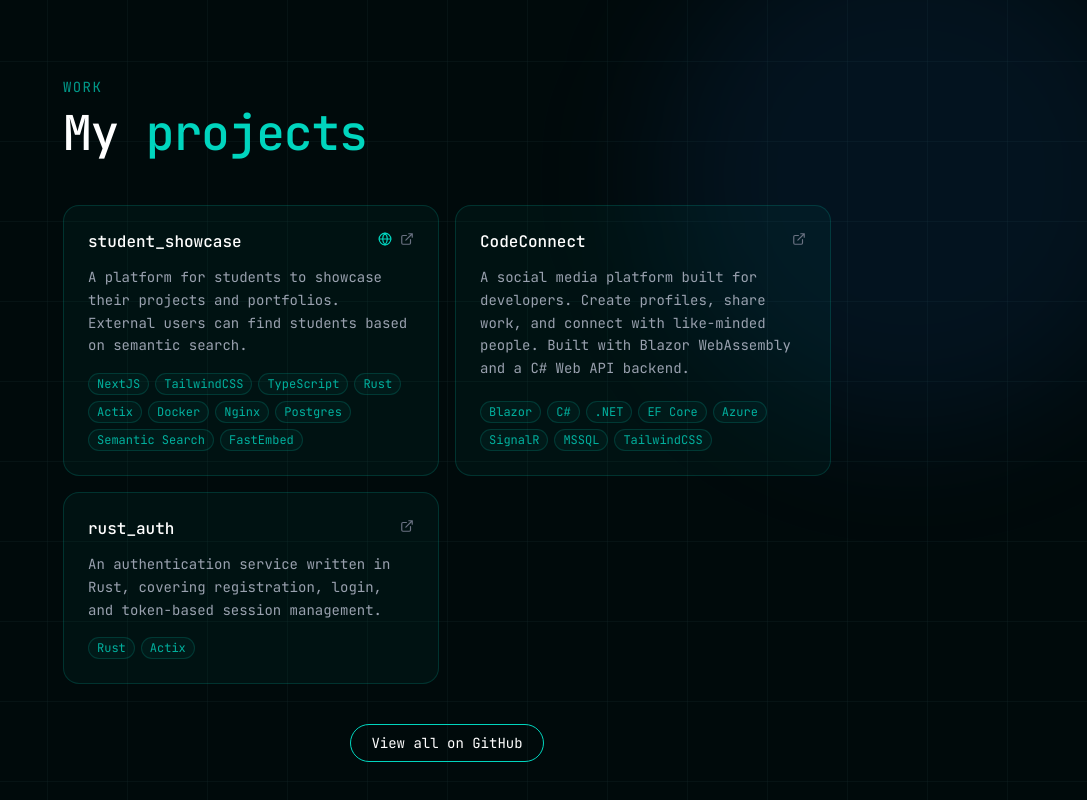
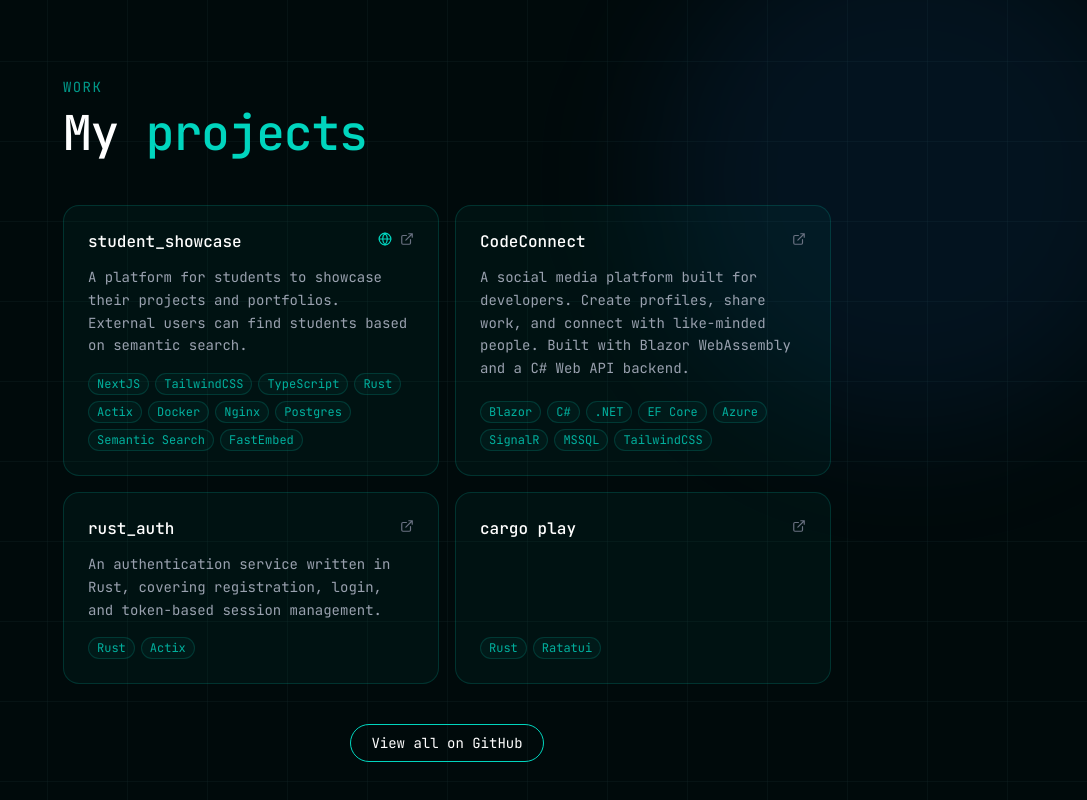
Before and after one commit to Kroplewski-M/Portfolio-6, a React (Vite) app: page / in a window 1280 px wide. Shown: the part 1653-2453 px from the top of the page, without its empty margins (193-1280 px from the left). Built offline with nearby package versions, Linux system fonts and the light colour scheme.

Commit message:
added project

```diff
--- a/src/components/projects.tsx
+++ b/src/components/projects.tsx
@@ -35,6 +35,12 @@ const projects = [
     tags: ["Rust", "Actix"],
     url: "https://github.com/Kroplewski-M/rust_auth",
     live_url: "",
+  },
+  {
+    name: "cargo play",
+    describtion: "A terminal based music player written in Rust.",
+    tags: ["Rust", "Ratatui"],
+    url: "https://github.com/Kroplewski-M/Cargo-Play/tree/master",
   },
 ];
 
```
